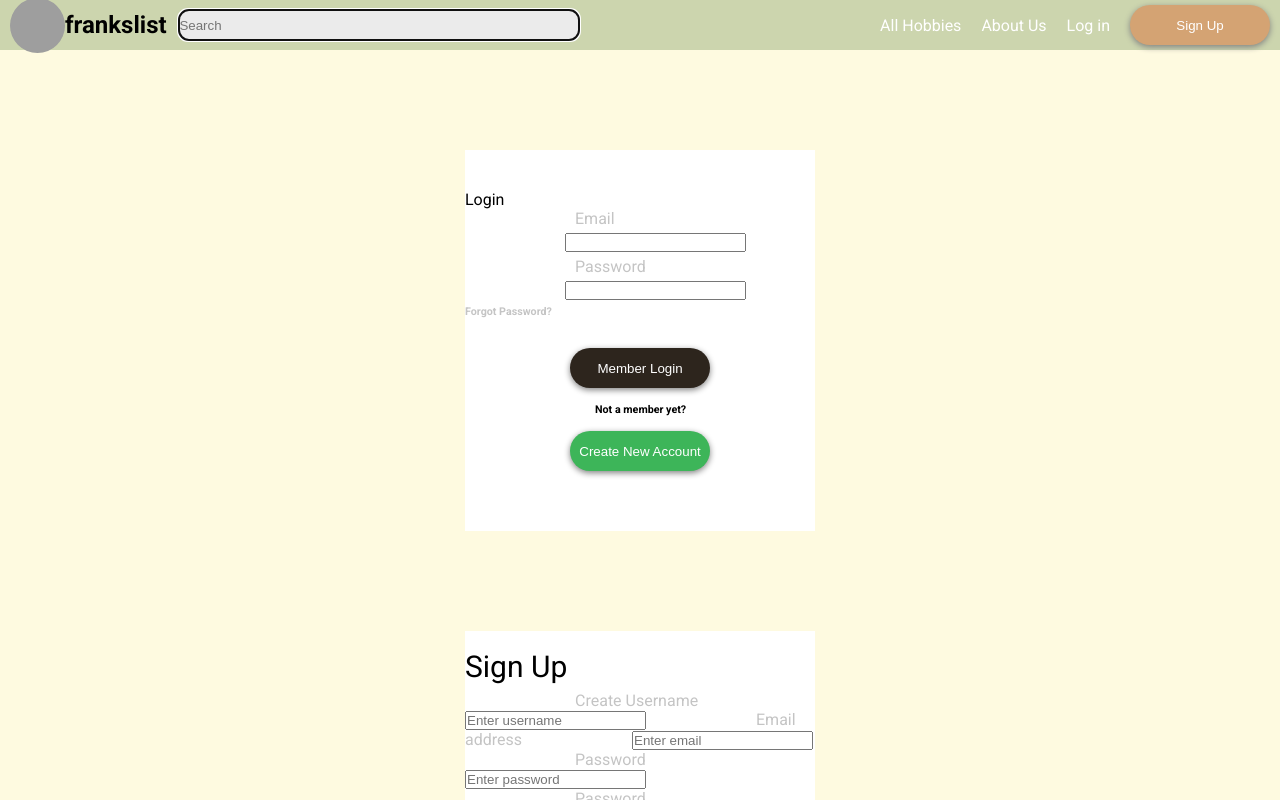
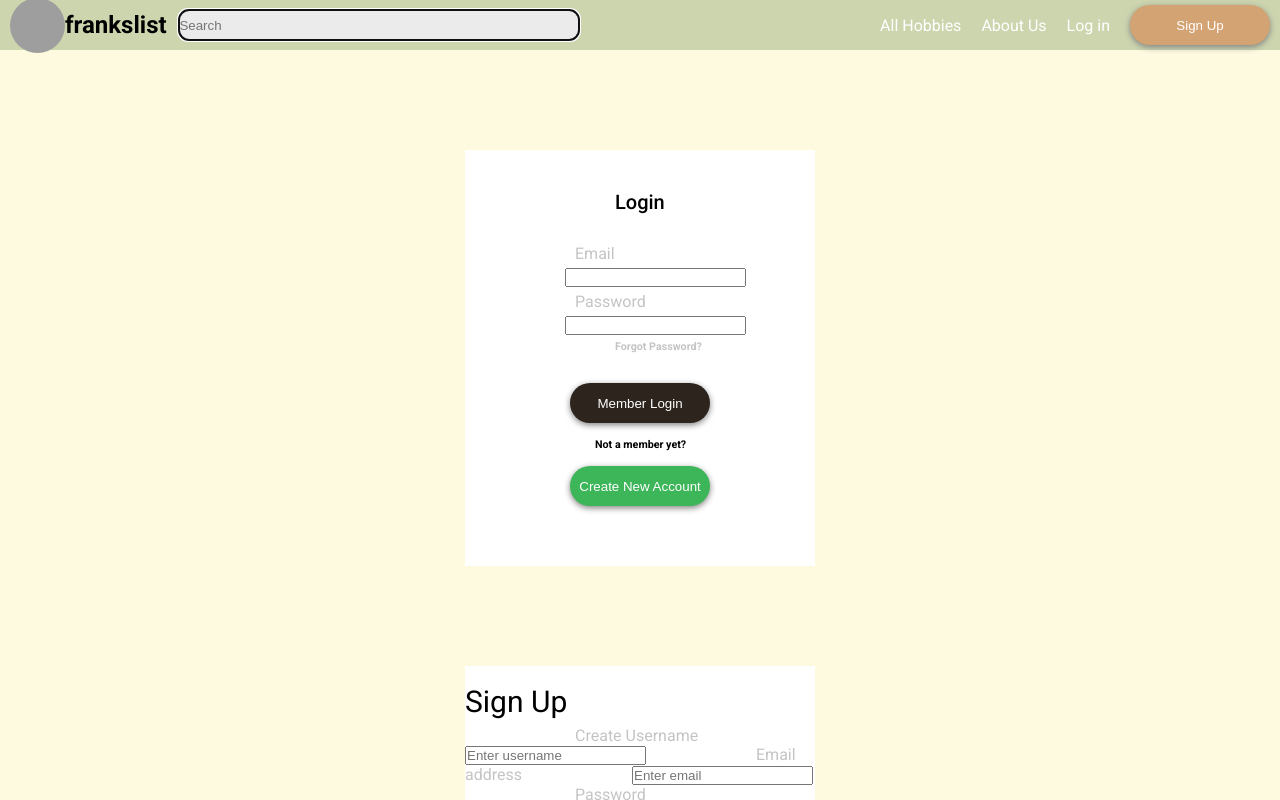
Before and after one commit to ianlov/frankslist, a React (Create React App) app in the folder client/: page /sign-in in a window 1280 px wide. Shown: the top 800 px of the page. Built offline with nearby package versions, Linux system fonts and the light colour scheme; grey boxes are pictures that could not be loaded.

Commit message:
polished login

```diff
--- a/client/src/components/LoginForm/LoginForm.css
+++ b/client/src/components/LoginForm/LoginForm.css
@@ -7,6 +7,12 @@
   margin-right: auto;
   margin-bottom: auto;
   width: 350px;
+}
+
+.login__header {
+  margin: 0px 150px 30px 150px;
+  font-weight: 500;
+  font-size: 20px;
 }
 
 .text__signin__1 {
@@ -26,7 +32,7 @@
 }
 
 .forgot {
-  margin: 0px;
+  margin: 0px 110px 0px 150px;
 }
 
 
@@ -65,7 +71,3 @@
   margin: 5px 100px;
   padding: 0 0 0 0;
 }
-
-.login__header {
-  margin: 0px;
-}
--- a/client/src/components/LoginForm/LoginForm.jsx
+++ b/client/src/components/LoginForm/LoginForm.jsx
@@ -83,7 +83,7 @@ const LogIn = (props) => {
                 onChange={handleChange}
               />
 
-              <h6 classname="forgot">Forgot Password?</h6>
+              <h6 className="forgot">Forgot Password?</h6>
 
               {renderError()}
             </div>
```
Also changed, not shown: 1 other file (tests, documents, lock files or other folders).
